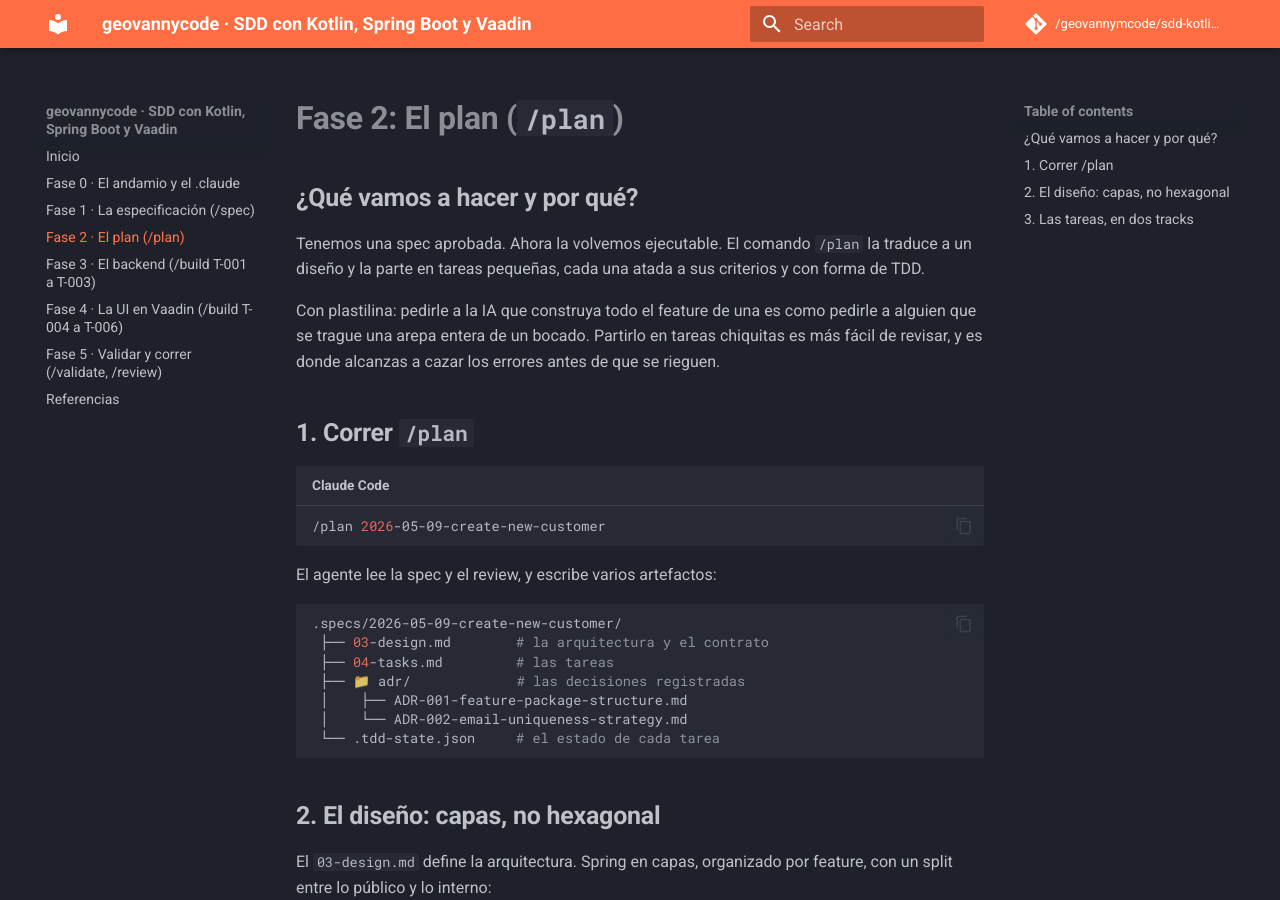
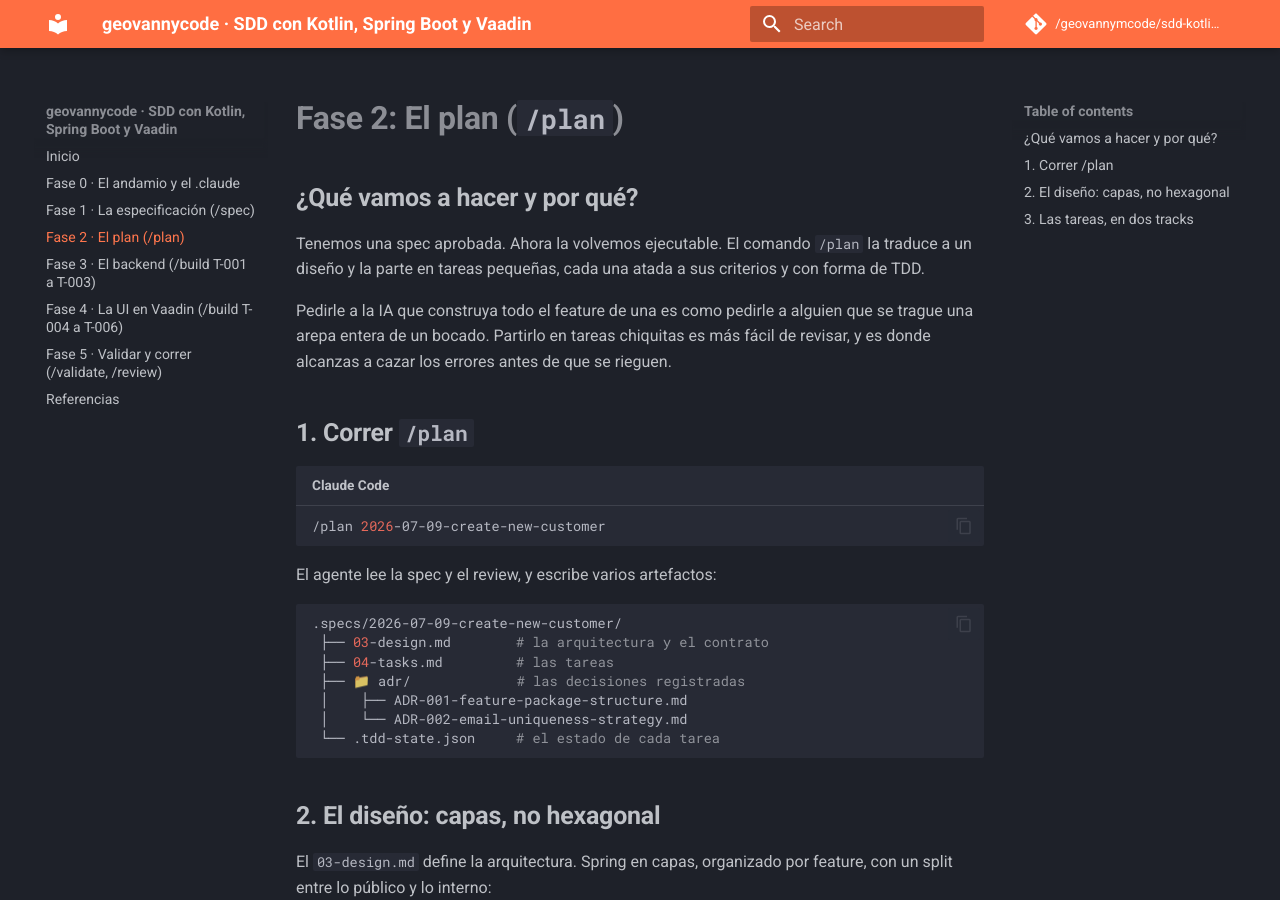
Before and after one commit to geovannymcode/geolabs-sdd-kotlin-vaadin.github.io, an MkDocs documentation site: the page built from docs/03-plan.md, in a window 1280 px wide and 900 px high. Built offline with MkDocs 1.6.1 and Material for MkDocs 9.7.7, drawn with Linux system fonts in a browser that asks for light colours; comment, search, counter and statistics services are not loaded; some of the changed text lies outside the part shown.

Commit message:
fix: update docs 03-plan

````diff
--- a/docs/03-plan.md
+++ b/docs/03-plan.md
@@ -4,18 +4,18 @@
 
 Tenemos una spec aprobada. Ahora la volvemos ejecutable. El comando `/plan` la traduce a un diseño y la parte en tareas pequeñas, cada una atada a sus criterios y con forma de TDD.
 
-Con plastilina: pedirle a la IA que construya todo el feature de una es como pedirle a alguien que se trague una arepa entera de un bocado. Partirlo en tareas chiquitas es más fácil de revisar, y es donde alcanzas a cazar los errores antes de que se rieguen.
+Pedirle a la IA que construya todo el feature de una es como pedirle a alguien que se trague una arepa entera de un bocado. Partirlo en tareas chiquitas es más fácil de revisar, y es donde alcanzas a cazar los errores antes de que se rieguen.
 
 ## **1. Correr `/plan`**
 
 ```bash title="Claude Code"
-/plan 2026-05-09-create-new-customer
+/plan 2026-07-09-create-new-customer
 ```
 
 El agente lee la spec y el review, y escribe varios artefactos:
 
 ```bash
-.specs/2026-05-09-create-new-customer/
+.specs/2026-07-09-create-new-customer/
  ├── 03-design.md        # la arquitectura y el contrato
  ├── 04-tasks.md         # las tareas
  ├── 📁 adr/             # las decisiones registradas
@@ -59,7 +59,7 @@ Cada tarea sabe qué archivos toca, qué criterios cubre y cuál es su test. Y e
 
 ```json title=".tdd-state.json"
 {
-  "feature_id": "2026-05-09-create-new-customer",
+  "feature_id": "2026-07-09-create-new-customer",
   "active_task": null,
   "tasks": {
     "T-001": { "phase": "pending", "acs_covered": ["AC-008", "AC-011"], "depends_on": [] }
````
